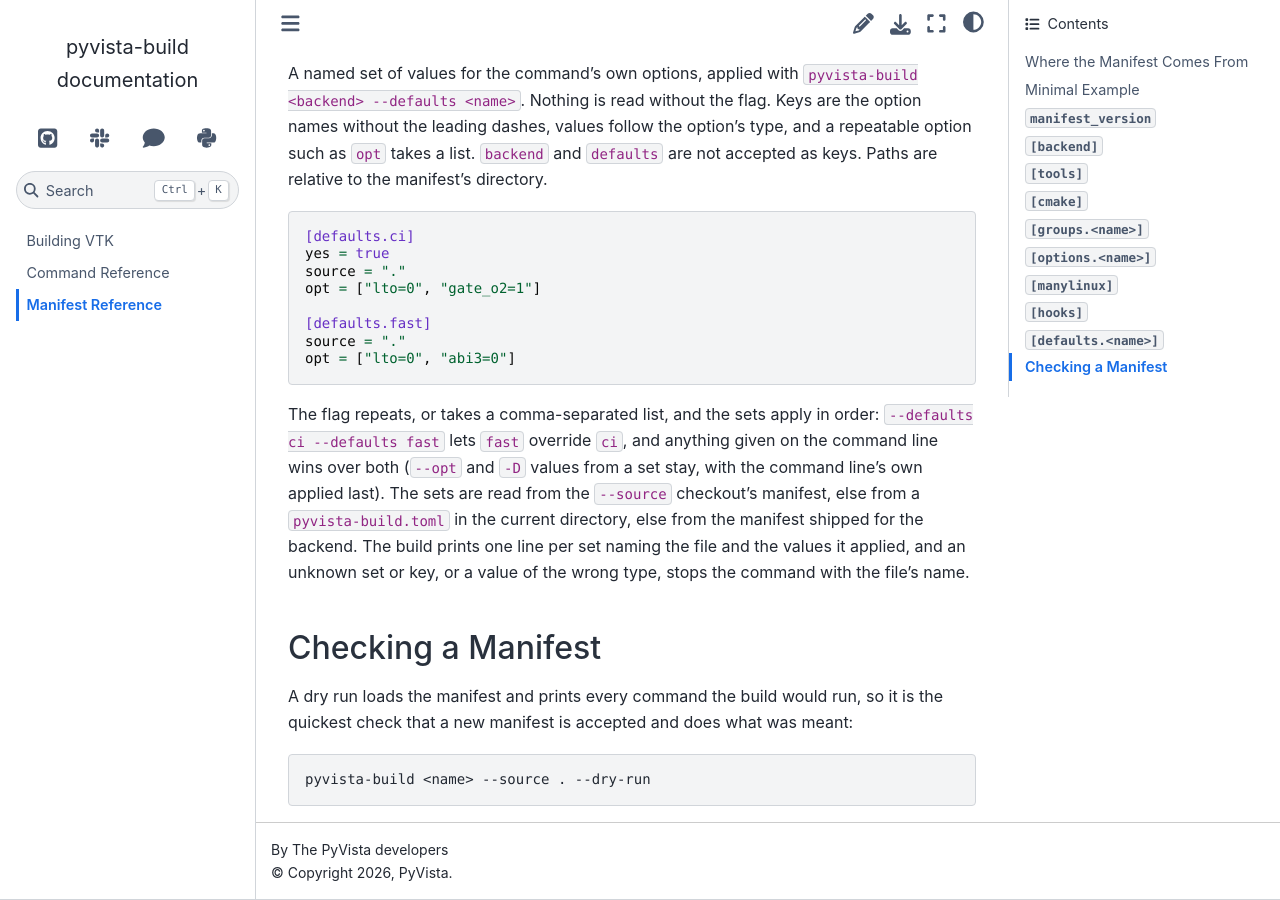
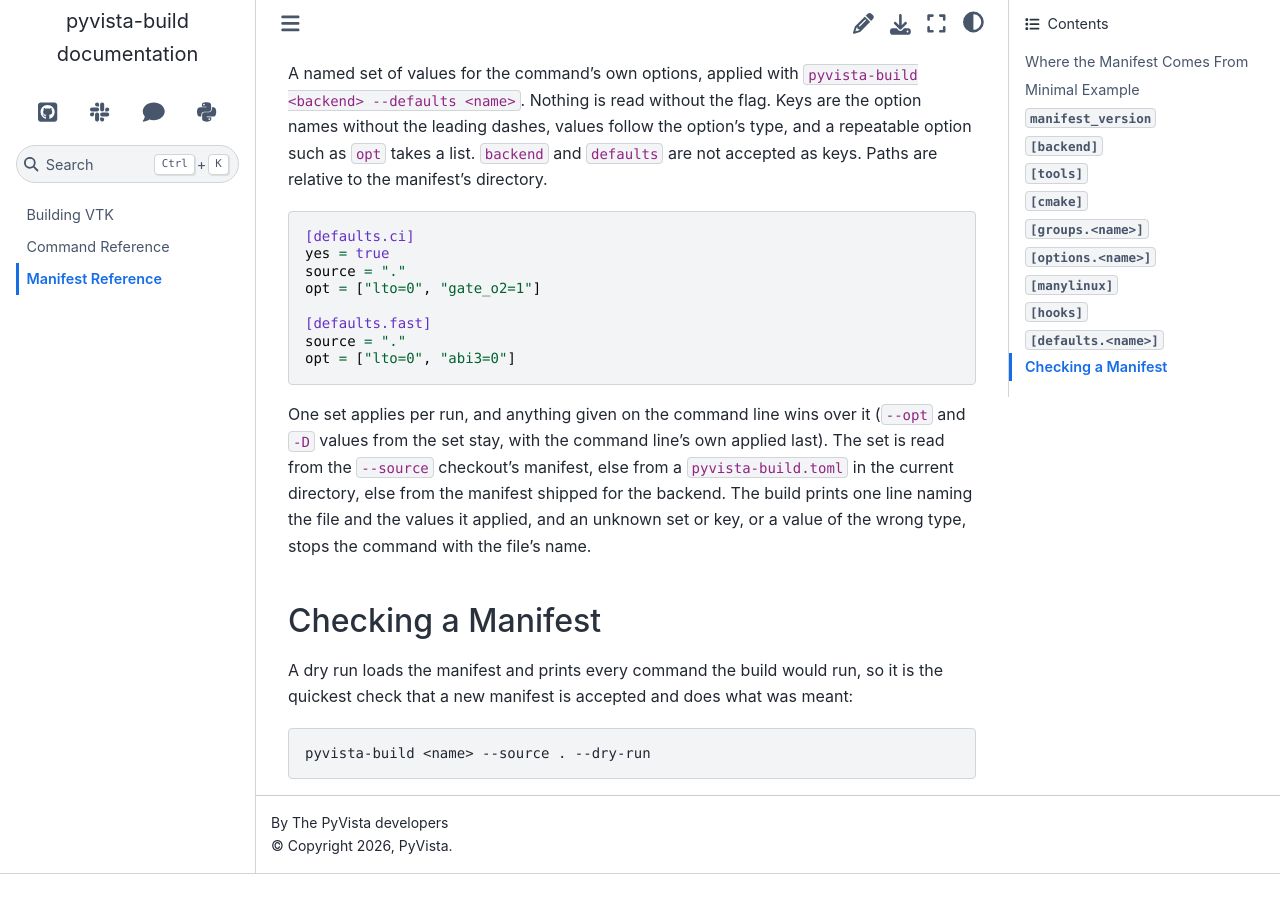
Before and after one commit to pyvista/pyvista-build, a Sphinx documentation site: the page built from doc/manifest.rst, in a window 1280 px wide and 900 px high, scrolled down 6124 px. Built offline with Sphinx 7.4.7 and the Sphinx Book theme 1.1.4, drawn with Linux system fonts in a browser that asks for light colours; after the commit the page ends 6998 px from its top, so only the background shows below that.

Commit message:
Take one set per run in --defaults

```diff
--- a/doc/manifest.rst
+++ b/doc/manifest.rst
@@ -287,15 +287,13 @@
     source = "."
     opt = ["lto=0", "abi3=0"]
 
-The flag repeats, or takes a comma-separated list, and the sets apply in order:
-``--defaults ci --defaults fast`` lets ``fast`` override ``ci``, and anything
-given on the command line wins over both (``--opt`` and ``-D`` values from a
-set stay, with the command line's own applied last). The sets are read from the
-``--source`` checkout's manifest, else from a ``pyvista-build.toml`` in the
-current directory, else from the manifest shipped for the backend. The build
-prints one line per set naming the file and the values it applied, and an
-unknown set or key, or a value of the wrong type, stops the command with the
-file's name.
+One set applies per run, and anything given on the command line wins over
+it (``--opt`` and ``-D`` values from the set stay, with the command line's
+own applied last). The set is read from the ``--source`` checkout's manifest,
+else from a ``pyvista-build.toml`` in the current directory, else from the
+manifest shipped for the backend. The build prints one line naming the file
+and the values it applied, and an unknown set or key, or a value of the wrong
+type, stops the command with the file's name.
 
 Checking a Manifest
 -------------------
```
Also changed, not shown: 2 other files.
